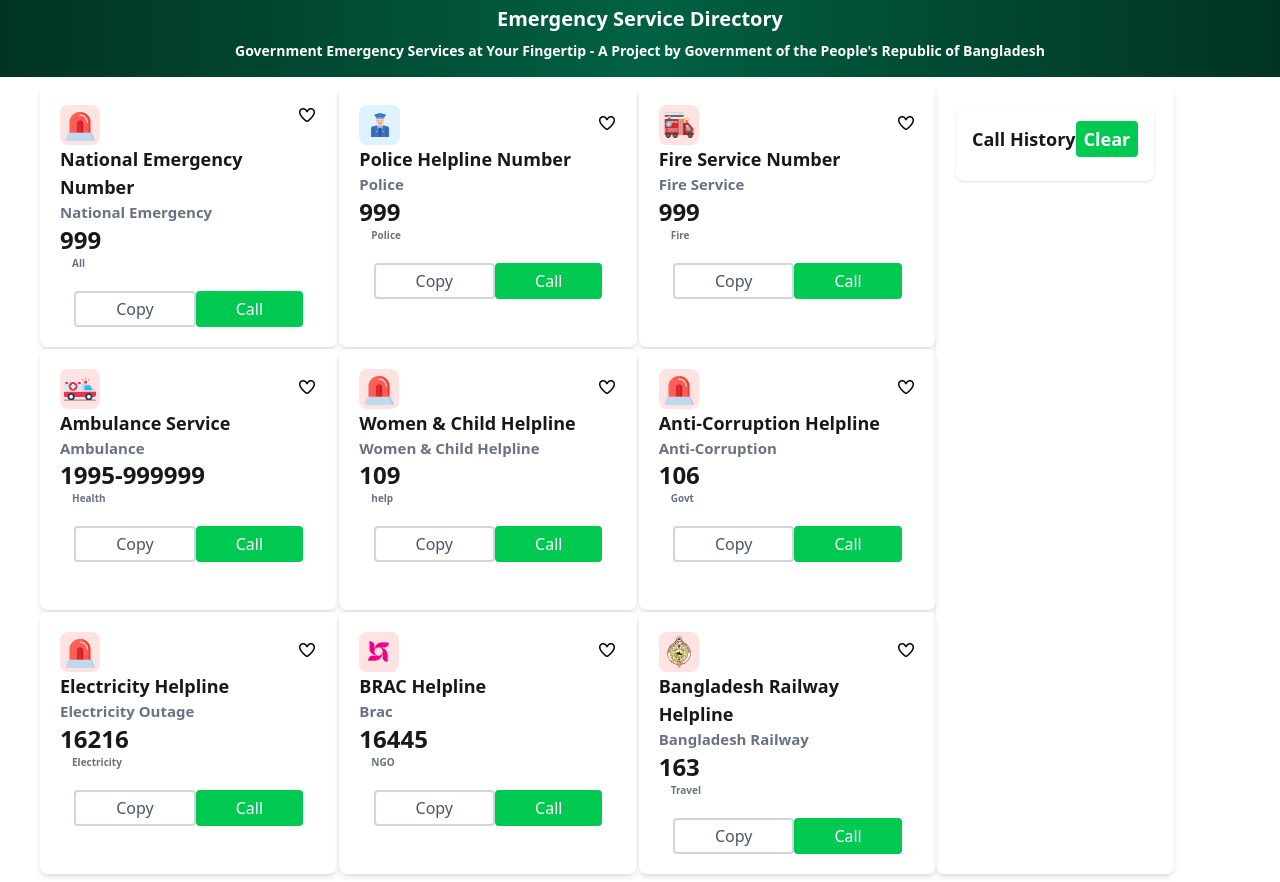
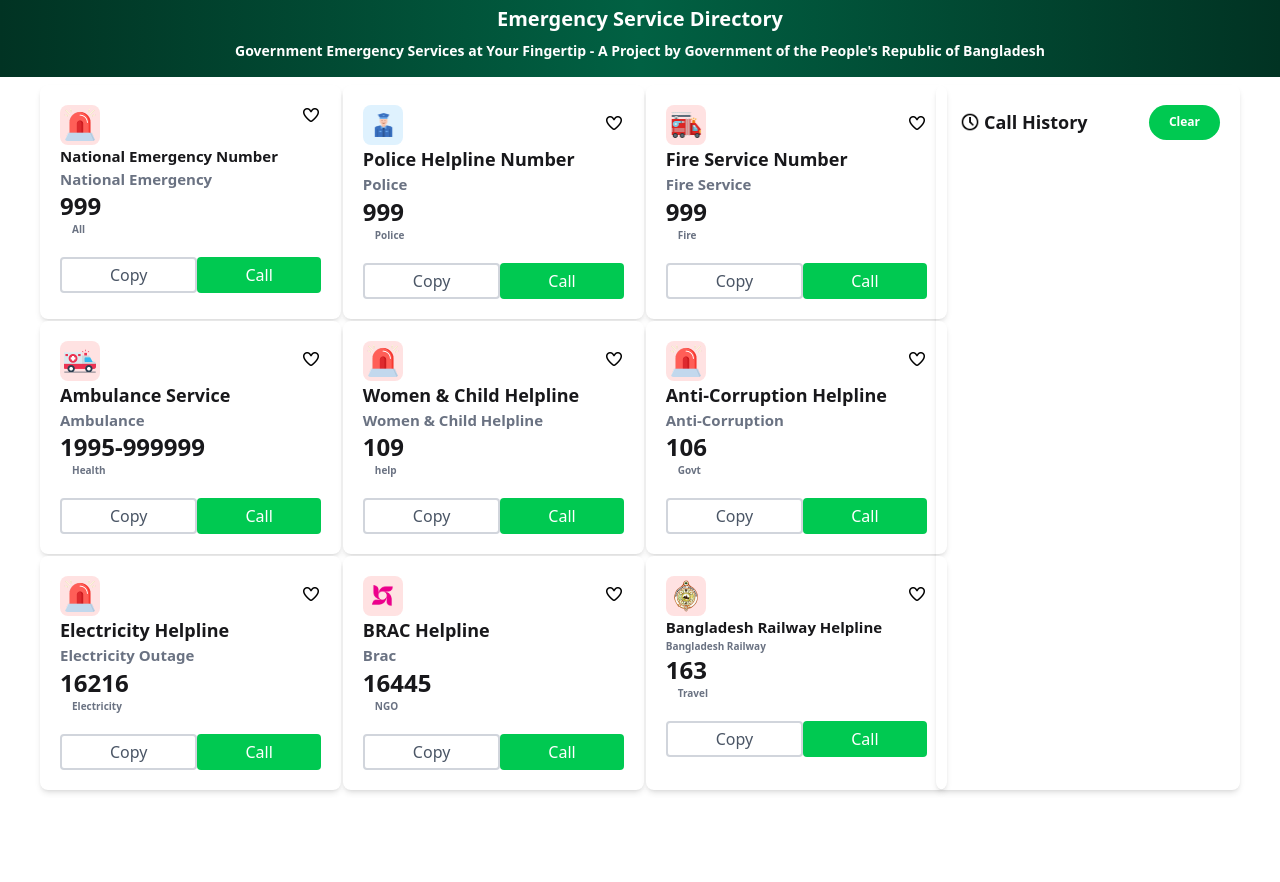
Before and after one commit to Sara-Anni/B12-A05, a plain HTML site: page index.html in a window 1280 px wide. Shown: the part 140-1022 px from the top of the page. After the commit the page ends 938 px from the top, so only its background shows below. Drawn offline with nearby package versions, Linux system fonts and the light colour scheme; a web font is replaced by a local one.

Commit message:
added effects

```diff
--- a/index.html
+++ b/index.html
@@ -39,13 +39,7 @@
 </div>
 
 
-    <!--body-->
-  <!-- grid-cols-1 md:grid-cols-3 -->
-   <!-- .parent { -->
-    <!-- display: grid; -->
-    <!-- grid-template-columns: repeat(4, 1fr); -->
-    <!-- grid-template-rows: repeat(3, 1fr); -->
-    <!-- gap: 2px; -->
+
 
 
     <div class="mx-2 sm:mx-10 my-2 sm:my-2 flex flex-col md:flex-row">
@@ -59,13 +53,13 @@
 
 
         </div>
-        <h3 class="text-lg font-bold ">National Emergency Number</h3>
+        <h3 class="text-[15px] font-bold ">National Emergency Number</h3>
             <h3 class="text-[15px] font-bold text-gray-500">National Emergency</h3>
                 <p class="text-2xl font-bold ">999</p>
                 <p class="text-[10px] font-bold text-gray-500 ml-3 mb-5">All</p>
                 <div class="flex justify-center mt-2">
-                    <button class="border-2 border-gray-300 bg-white text-gray-600 px-10 py-1 rounded " onclick="increaseCopyCount()">Copy</button>
-                    <button class="bg-green-500 text-white px-10 py-1 rounded" onclick="addToCallHistory('National Emergency Number', '999', decreaseCoins)">Call</button>
+                    <button class="border-2 border-gray-300 bg-white text-gray-600 px-12 py-1 rounded " onclick="increaseCopyCount()">Copy</button>
+                    <button class="bg-green-500 text-white px-12 py-1 rounded hover:bg-green-600" onclick="addToCallHistory('National Emergency Number', '999', decreaseCoins)">Call</button>
                 </div>
     </div>
 
@@ -80,8 +74,8 @@
                 <p class="text-2xl font-bold ">999</p>
                 <p class="text-[10px] font-bold text-gray-500 ml-3 mb-5">Police</p>
                 <div class="flex justify-center mt-2">
-                    <button class="border-2 border-gray-300 bg-white text-gray-600 px-10 py-1 rounded" onclick="increaseCopyCount()">Copy</button>
-                    <button class="bg-green-500 text-white px-10 py-1 rounded" onclick="addToCallHistory('Police Helpline Number', '999', decreaseCoins)">Call</button>
+                    <button class="border-2 border-gray-300 bg-white text-gray-600 px-12 py-1 rounded" onclick="increaseCopyCount()">Copy</button>
+                    <button class="bg-green-500 text-white px-12 py-1 rounded hover:bg-green-600" onclick="addToCallHistory('Police Helpline Number', '999', decreaseCoins)">Call</button>
                 </div>
     </div>
 
@@ -96,12 +90,12 @@
                 <p class="text-2xl font-bold ">999</p>
                 <p class="text-[10px] font-bold text-gray-500 ml-3 mb-5">Fire</p>
                 <div class="flex justify-center mt-2">
-                    <button class="border-2 border-gray-300 bg-white text-gray-600 px-10 py-1 rounded" onclick="increaseCopyCount()">Copy</button>
-                    <button class="bg-green-500 text-white px-10 py-1 rounded" onclick="addToCallHistory('Fire Service Number', '999', decreaseCoins)">Call</button>
+                    <button class="border-2 border-gray-300 bg-white text-gray-600 px-12 py-1 rounded" onclick="increaseCopyCount()">Copy</button>
+                    <button class="bg-green-500 text-white px-12 py-1 rounded hover:bg-green-600" onclick="addToCallHistory('Fire Service Number', '999', decreaseCoins)">Call</button>
                 </div>
     </div>
     <!-- card 4 -->
-     <!-- col-start-1 row-start-2 -->
+
     <div class="
                 bg-white rounded-lg p-5 shadow-md">
         <div class="flex justify-between"><img src="./assets/ambulance.png" alt="" class="bg-red-100 p-1 rounded-lg h-[40px]">
@@ -112,12 +106,12 @@
                 <p class="text-2xl font-bold ">1995-999999</p>
                 <p class="text-[10px] font-bold text-gray-500 ml-3 mb-5">Health</p>
                 <div class="flex justify-center mt-2">
-                    <button class="border-2 border-gray-300 bg-white text-gray-600 px-10 py-1 rounded" onclick="increaseCopyCount()">Copy</button>
-                    <button class="bg-green-500 text-white px-10 py-1 rounded" onclick="addToCallHistory('Ambulance Service', '1995-999999', decreaseCoins)">Call</button>
+                    <button class="border-2 border-gray-300 bg-white text-gray-600 px-12 py-1 rounded" onclick="increaseCopyCount()">Copy</button>
+                    <button class="bg-green-500 text-white px-12 py-1 rounded hover:bg-green-600" onclick="addToCallHistory('Ambulance Service', '1995-999999', decreaseCoins)">Call</button>
                 </div>
     </div>
     <!-- card 5 -->
-     <!-- col-start-2 row-start-2 -->
+
     <div class="
                 bg-white rounded-lg p-5 shadow-md">
         <div class="flex justify-between"><img src="./assets/emergency.png" alt="" class="bg-red-100 p-1 rounded-lg h-[40px]">
@@ -128,13 +122,13 @@
                 <p class="text-2xl font-bold ">109</p>
                 <p class="text-[10px] font-bold text-gray-500 ml-3 mb-5">help</p>
                 <div class="flex justify-center mt-2">
-                    <button class="border-2 border-gray-300 bg-white text-gray-600 px-10 py-1 rounded" onclick="increaseCopyCount()">Copy</button>
-                    <button class="bg-green-500 text-white px-10 py-1 rounded" onclick="addToCallHistory('Women & Child Helpline', '109', decreaseCoins)">Call</button>
+                    <button class="border-2 border-gray-300 bg-white text-gray-600 px-12 py-1 rounded" onclick="increaseCopyCount()">Copy</button>
+                    <button class="bg-green-500 text-white px-12 py-1 rounded hover:bg-green-600" onclick="addToCallHistory('Women & Child Helpline', '109', decreaseCoins)">Call</button>
                 </div>
     </div>
 
 <!-- card 6 -->
- <!-- col-start-3 row-start-2 -->
+
     <div class="
                 bg-white rounded-lg p-5 shadow-md">
         <div class="flex justify-between"><img src="./assets/emergency.png" alt="" class="bg-red-100 p-1 rounded-lg h-[40px]">
@@ -145,13 +139,13 @@
                 <p class="text-2xl font-bold ">106</p>
                 <p class="text-[10px] font-bold text-gray-500 ml-3 mb-5">Govt</p>
                 <div class="flex justify-center mt-2">
-                    <button class="border-2 border-gray-300 bg-white text-gray-600 px-10 py-1 rounded" onclick="increaseCopyCount()">Copy</button>
-                    <button class="bg-green-500 text-white px-10 py-1 rounded" onclick="addToCallHistory('Anti-Corruption Helpline', '106', decreaseCoins)">Call</button>
+                    <button class="border-2 border-gray-300 bg-white text-gray-600 px-12 py-1 rounded" onclick="increaseCopyCount()">Copy</button>
+                    <button class="bg-green-500 text-white px-12 py-1 rounded hover:bg-green-600" onclick="addToCallHistory('Anti-Corruption Helpline', '106', decreaseCoins)">Call</button>
                 </div>
     </div>
 
 <!-- card 7 -->
- <!-- col-start-1 row-start-3 -->
+
     <div class="
                 bg-white rounded-lg p-5 shadow-md">
         <div class="flex justify-between"><img src="./assets/emergency.png" alt="" class="bg-red-100 p-1 rounded-lg h-[40px]">
@@ -162,13 +156,13 @@
                 <p class="text-2xl font-bold ">16216</p>
                 <p class="text-[10px] font-bold text-gray-500 ml-3 mb-5">Electricity</p>
                 <div class="flex justify-center mt-2">
-                    <button class="border-2 border-gray-300 bg-white text-gray-600 px-10 py-1 rounded" onclick="increaseCopyCount()">Copy</button>
-                    <button class="bg-green-500 text-white px-10 py-1 rounded" onclick="addToCallHistory('Electricity Helpline', '16216', decreaseCoins)">Call</button>
+                    <button class="border-2 border-gray-300 bg-white text-gray-600 px-12 py-1 rounded" onclick="increaseCopyCount()">Copy</button>
+                    <button class="bg-green-500 text-white px-12 py-1 rounded hover:bg-green-600" onclick="addToCallHistory('Electricity Helpline', '16216', decreaseCoins)">Call</button>
                 </div>
     </div>
 
     <!-- card 8 -->
-     <!-- col-start-2 row-start-3 -->
+
     <div class="
                 bg-white rounded-lg p-5 shadow-md">
         <div class="flex justify-between"><img src="./assets/brac.png" alt="" class="bg-red-100 p-1 rounded-lg h-[40px]">
@@ -179,37 +173,40 @@
                 <p class="text-2xl font-bold ">16445</p>
                 <p class="text-[10px] font-bold text-gray-500 ml-3 mb-5">NGO</p>
                 <div class="flex justify-center mt-2">
-                    <button class="border-2 border-gray-300 bg-white text-gray-600 px-10 py-1 rounded" onclick="increaseCopyCount()">Copy</button>
-                    <button class="bg-green-500 text-white px-10 py-1 rounded" onclick="addToCallHistory('BRAC Helpline', '16445', decreaseCoins)">Call</button>
+                    <button class="border-2 border-gray-300 bg-white text-gray-600 px-12 py-1 rounded" onclick="increaseCopyCount()">Copy</button>
+                    <button class="bg-green-500 text-white px-12 py-1 rounded hover:bg-green-600" onclick="addToCallHistory('BRAC Helpline', '16445', decreaseCoins)">Call</button>
                 </div>
     </div>
 
     <!-- card 9 -->
-     <!-- col-start-3 row-start-3 -->
+
     <div class="
                 bg-white rounded-lg p-5 shadow-md">
         <div class="flex justify-between"><img src="./assets/Bangladesh-Railway.png" alt="" class="bg-red-100 p-1 rounded-lg h-[40px]"onclick="increaseHeartCount()">
            <img src="./assets/heart-regular-full.png" alt="" class="mt-2 h-[20px]" >
         </div>
-        <h3 class="text-lg font-bold ">Bangladesh Railway Helpline</h3>
-            <h3 class="text-[15px] font-bold text-gray-500">Bangladesh Railway</h3>
+        <h3 class="text-[15px] font-bold ">Bangladesh Railway Helpline</h3>
+            <h3 class="text-[10px] font-bold text-gray-500">Bangladesh Railway</h3>
                 <p class="text-2xl font-bold ">163</p>
                 <p class="text-[10px] font-bold text-gray-500 ml-3 mb-5">Travel</p>
                 <div class="flex justify-center mt-2">
-                    <button class="border-2 border-gray-300 bg-white text-gray-600 px-10 py-1 rounded" onclick="increaseCopyCount()" >Copy</button>
-                    <button class="bg-green-500 text-white px-10 py-1 rounded"  onclick="addToCallHistory('Bangladesh Railway Helpline', '163', decreaseCoins)" >Call</button>
+                    <button class="border-2 border-gray-300 bg-white text-gray-600 px-12 py-1 rounded" onclick="increaseCopyCount()" >Copy</button>
+                    <button class="bg-green-500 text-white px-12 py-1 rounded hover:bg-green-600"  onclick="addToCallHistory('Bangladesh Railway Helpline', '163', decreaseCoins)" >Call</button>
                 </div>
     </div>
 </div>
-    <!-- row-span-3 col-start-4 row-start-1 -->
 
-    <div class=" rounded-lg p-5 shadow-md">
 
-        <div class="bg-white p-4 rounded-lg shadow">
-      <h3 class="text-lg font-bold flex justify-between items-center">
-        Call History
-        <button onclick="clearCallHistory()" class="bg-green-500 text-white px-2 py-1 rounded hover:bg-green-600">Clear</button>
-      </h3>
+    <div class=" rounded-lg p-5 shadow-md w-[100vw] md:w-[30vw]">
+
+        <div class="bg-white rounded-lg ">
+
+      <div class="text-lg font-bold flex justify-between items-center">
+        <div class="flex items-center"><img src="./assets/clock.png" alt="" class="h-[20px] mx-1">
+        <h3>Call History</h3></div>
+
+        <button onclick="clearCallHistory()" class="bg-green-500 text-white px-5 py-2 rounded-full text-[12px] hover:bg-green-600">Clear</button>
+      </div>
       <ul id="callHistory" class="mt-2"></ul>
     </div>
     </div>
--- a/style/styles.css
+++ b/style/styles.css
@@ -10,8 +10,8 @@
     grid-template-columns: repeat(3, 1fr);
     grid-template-rows: repeat(3, 1fr);
     gap: 2px;
+
 }
-
 
 @media screen and (max-width: 786px){
   .parent  {
```
Also changed, not shown: script.js (+23 -4 lines), assets/clock.png (added).
